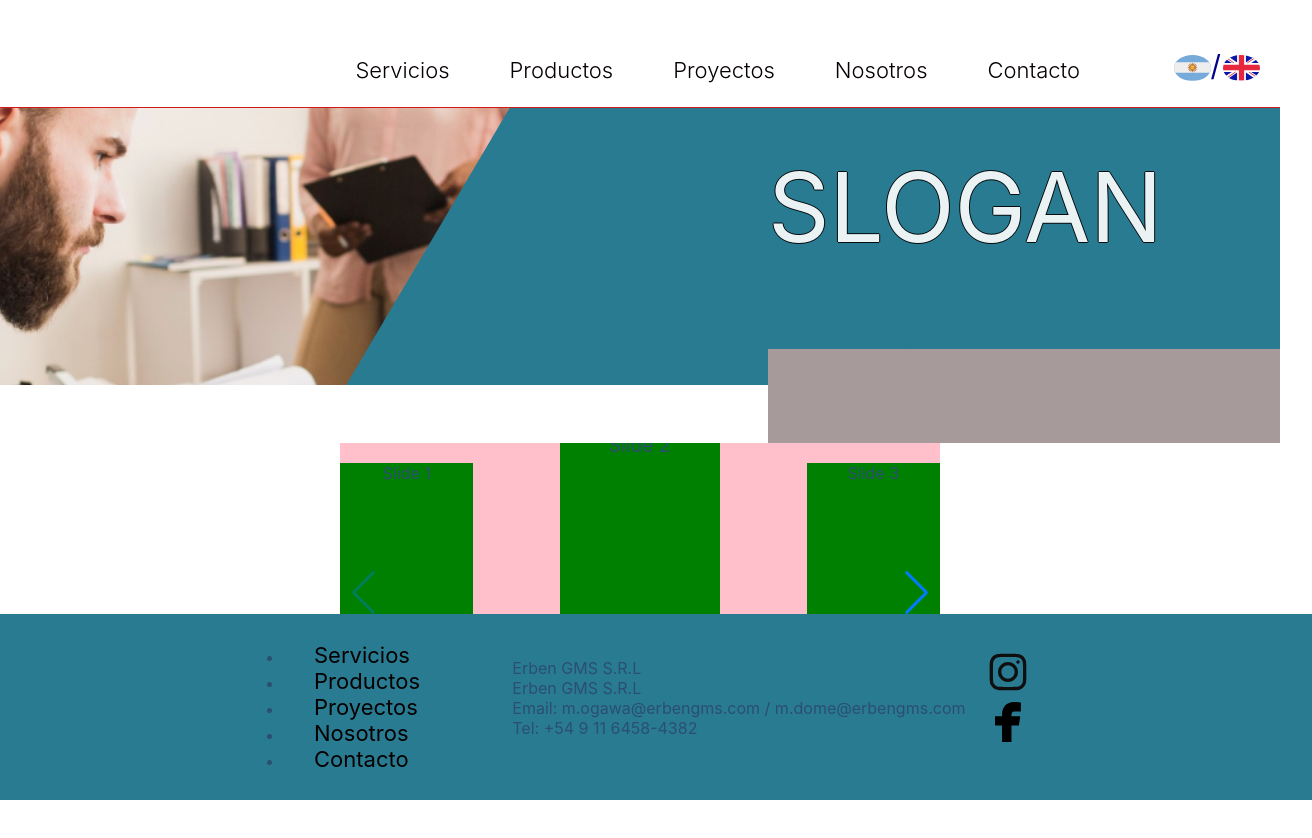
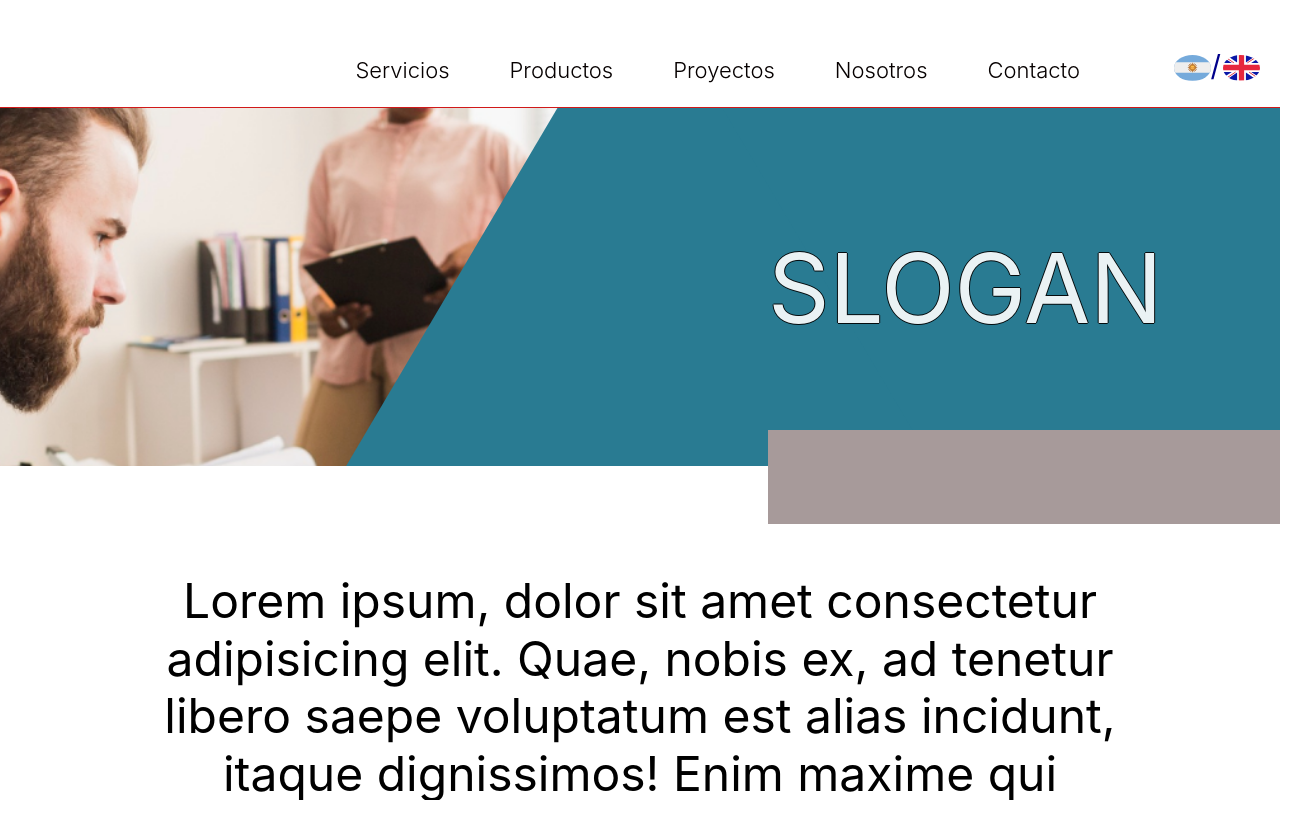
Before and after one commit to gerssss97/Erven, a React (Vite) app in the folder Erven/: page /Erven/esp/contenedor in a window 1280 px wide. Shown: the top 838 px of the page, 1312 px wide, since content can reach past the window. Built offline with nearby package versions, Linux system fonts and the light colour scheme.

Commit message:
todo un tema

```diff
--- a/Erven/src/components/Footer/Footer.css
+++ b/Erven/src/components/Footer/Footer.css
@@ -1,9 +1,11 @@
-.footer{
-    position: sticky;
-    bottom: 0;
+footer{
+    /* position: sticky; */
+    /* bottom: 0; */
+    /* position: absolute;
+    bottom: 0; */
     display: flex;
     flex-direction: row;
-    margin-top: auto;
+    /* margin-top: auto;  */
     background-color: #297B92;
     padding: 1rem;
     text-align: left;
--- a/Erven/src/components/Footer/Footer.jsx
+++ b/Erven/src/components/Footer/Footer.jsx
@@ -6,7 +6,7 @@ import facebook from './facebook.svg'
 
 const Footer = () => {
   return (
-    <footer className='footer'>
+    <footer>
       <table className="mi-tabla">
         <tr>
           <td className="column">
--- a/Erven/src/components/Landing/Carrusel.css
+++ b/Erven/src/components/Landing/Carrusel.css
@@ -1,99 +1,22 @@
-/*
-  .icono-svc {
-    width: 50px;
-    height: 50px;
-    background-color: white;
-    border-radius: 50%;
-    margin: 0 auto;
-  }
-
-  button {
-    background-color: white;
-    border: none;
-    color: #297B92;
-    padding: 10px 20px;
-    margin-top: 20px;
-    border-radius: 30px;
-    cursor: pointer;
-  }
-
-  h3 {
-    font-size: 18px;
-    margin: 15px 0;
-  }
-
-  p {
-    font-size: 14px;
-    line-height: 1.5;
-  }
-  .carousel {
-    display: flex;
-    align-items: center;
-    position: relative;
-    justify-content: center;
-    z-index: 1;
-    margin-top: 10%;
-  }
-
-  .carousel-container {
-    display: flex;
-    justify-content: center;
-    width: 100%;
-  }
-
-  .card {
-    min-width: 200px;
-    height: 300px;
-    background: lightblue;
-    border-radius: 10px;
-    display: flex;
-    align-items: center;
-    justify-content: center;
-    transition: transform 0.5s ease;
-    margin-left: 15px;
-    margin-right: 15px;
-  }
-
-  .active {
-    transform: scale(1.2);
-  }
-
-  .left,
-  .right {
-    transform: scale(0.9);
-  }
-
-  .arrow {
-    background: transparent;
-    border: none;
-    cursor: pointer;
-    font-size: 30px;
-    padding: 10px;
-    position: absolute;
-    top: 50%;
-    transform: translateY(-50%);
-  }
-
-  .left {
-    left: 24vw;
-  }
-
-  .right {
-    right: 24vw;
-  } */
-
 .swiper{
-  /* top: 25vh; */
   background-color: pink;
-  height: 300px;
-  width: 600px;
+  height: 20vh;
+  width: 80vh;
   top: 6.5rem !important;
-  position: relative !important;
+  padding-top: 10px!important;
+  margin-bottom: 55px!important;
+  align-items: center !important;
 }
 
+
 .swiper-slide{
-  background-color: green;
+  background-color: rgb(7, 118, 174);
   margin-top: 20px;
+  border-radius: 10px;
+  /* height: 200px !important; */
+  height: 10vh !important;
+  width: 20vh !important;
+
 }
 .swiper-slide-next{
   transform: scale(1.2)!important;
--- a/Erven/src/components/Landing/Landing.css
+++ b/Erven/src/components/Landing/Landing.css
@@ -50,7 +50,7 @@
   display: flex;
   width: 100%;
   position: relative;
-  top: 6.5rem;
+  margin-top: auto;
   background-color: #fff;
   height: 420px;
   overflow: hidden;
@@ -62,11 +62,86 @@
 }
 
 .container-TODO{
-  margin-top: 6.5rem;
+  display: flex;
+  flex-direction: column;
   margin-bottom: 10rem;
+  padding-top: 6.5rem;
+  position: absolute;
+}
+
+.texto-central{
+  width: 80%;
+  text-align: center;
+  color: #000;
+  font-size: 3rem;
+  line-height: 1.2;
+  margin-left: auto;
+  margin-right: auto;
+
 }
 
 
+
+
+
+footer{
+  /* position: sticky; */
+  /* bottom: 0; */
+  /* position: absolute;
+  bottom: 0; */
+  display: flex;
+  flex-direction: row;
+  /* margin-top: auto;  */
+  background-color: #297B92;
+  padding: 1rem;
+  text-align: left;
+  align-items: center;
+  width: 100%;
+  justify-content: space-between;
+  z-index: 1000;
+}
+
+.mi-tabla {
+  width: 100%; /* Ajusta el ancho según sea necesario */
+  border-collapse: separate; /* Elimina el espacio entre celdas */
+}
+
+.column {
+  padding: 10px; /* Espaciado interno para las celdas */
+  vertical-align: top; /* Alinea el contenido en la parte superior */
+  flex: 1;
+  min-width: 200px;
+}
+
+.lista {
+  margin: 0;
+  padding-left: 20vw;
+  text-decoration: none;
+}
+.item a {
+  color: rgb(6, 0, 0);
+  text-decoration: none;
+  font-size: 22px;
+  padding: 10px 30px;
+  transition: background-color 0.3s ease;
+  border-radius: 2px;
+}
+
+.lista2{
+  list-style: none;
+}
+
+.icon-container {
+  display: flex;
+  flex-direction: column; /* Asegura que los iconos estén en una columna */
+  align-items: center; /* Centra los iconos horizontalmente */
+}
+
+.svgs{
+  padding-right: 20vw;
+  padding-top: 10px;
+  max-width: 40px;
+}
 
 
 
--- a/Erven/src/components/Landing/Landing.jsx
+++ b/Erven/src/components/Landing/Landing.jsx
@@ -6,6 +6,11 @@ import Carrusel from './Carrusel';
 import frame from './Frame 1.jpg';
 import imagen from './trabajandoGrupo 1.png'
 import triangulo from './Polygon 1.svg'
+import Footer from '../Footer/Footer';
+
+import '../Footer/Footer.css';
+import instagram from '../Footer/instagram.svg';
+import facebook from '../Footer/facebook.svg'
 
 
 
@@ -21,16 +26,28 @@ const Landing = ()=> {
     <div className="rectangulo-gris"></div>
   </div>
 
+  <div className='texto-central'> <p>Lorem ipsum, dolor sit amet consectetur adipisicing elit. Quae,
+    nobis ex, ad tenetur libero saepe voluptatum est alias incidunt, itaque dignissimos! Enim
+     maxime qui laudantium ut, provident cumque delectus temporibus!</p></div>
   <Carrusel></Carrusel>
+  <div className='texto-central'> <p>Lorem ipsum, dolor sit amet consectetur adipisicing elit. Quae,
+    nobis ex, ad tenetur libero saepe voluptatum est alias incidunt, itaque dignissimos! Enim
+     maxime qui laudantium ut, provident cumque delectus temporibus!</p></div>
+  </div>
+
+  <div>
+  <table className="mi-tabla">
+        <tr>
+          <td className="column">
+            <ul className="lista">
+
+            </ul>
+          </td>
+        </tr>
+    </table>
   </div>
   </>
   );
 };
 
 export default Landing;
-
-
- /* /* <div className='banner-container'>
-    <img className='imagen-banner' alt="banner" src={frame} />
-    {/* <div className='banner-text'><p>SLOGAN</p></div>
-    </div> */
--- a/Erven/src/components/contenedor.jsx
+++ b/Erven/src/components/contenedor.jsx
@@ -6,10 +6,10 @@ import { Outlet } from 'react-router'
 
 const Contenedor = () => {
   return (
-    <div style={{ display: 'flex', flexDirection: 'column', minHeight: '100vh', width:'100vw'}}>
+    <div style={{ display: 'flex', flexDirection: 'column', minHeight: '100vh', width:'100vw', position: 'relative'}}>
       <Header />
       <Outlet />
-      <Footer />
+      {/* <Footer /> */}
     </div>
   );
 }
--- a/Erven/src/components/header/header.css
+++ b/Erven/src/components/header/header.css
@@ -13,6 +13,7 @@
     top: 0;
     left: 0;
     z-index: 1000;
+
 }
 
 .navbar-logo {
--- a/Erven/src/index.css
+++ b/Erven/src/index.css
@@ -2,7 +2,6 @@
   font-family: Inter, system-ui, Avenir, Helvetica, Arial, sans-serif ;
   line-height: 1.5;
   font-weight: 400;
-  height: 100%;
   color-scheme: light dark;
   color: rgba(255, 255, 255, 0.87);
   background-color: #ffffff;
@@ -13,6 +12,7 @@
   text-align: center;
   margin: 0;
   padding: 0;
+  overflow-y: auto;
 }
 
 *,
@@ -24,15 +24,16 @@
 
 body {
   margin: 0;
+  margin-bottom: 40px;
   padding: 0;
   line-height: normal;
   display: flex;
   flex-direction: column;
   align-items: center;
   justify-content: center;
-  width: 100vw;  /* Asegura que el body ocupe todo el ancho de la ventana */
+  width: 100vw;
   height: 100vh;
-  overflow-x: hidden; /* Evita cualquier desbordamiento horizontal */
+  overflow-x: hidden;
 }
 
 h1 {
```
Also changed, not shown: Erven/src/components/Landing/Carrusel.jsx (+0 -19 lines).
